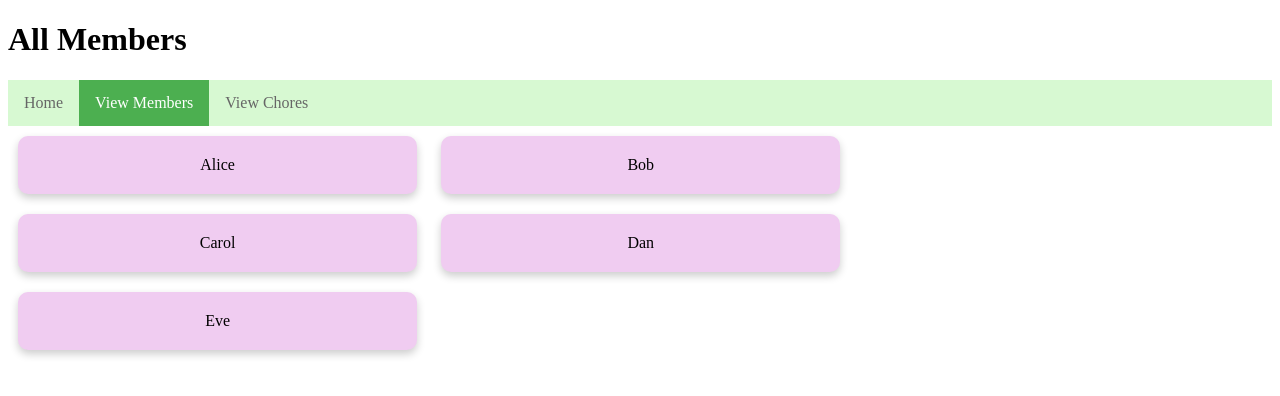
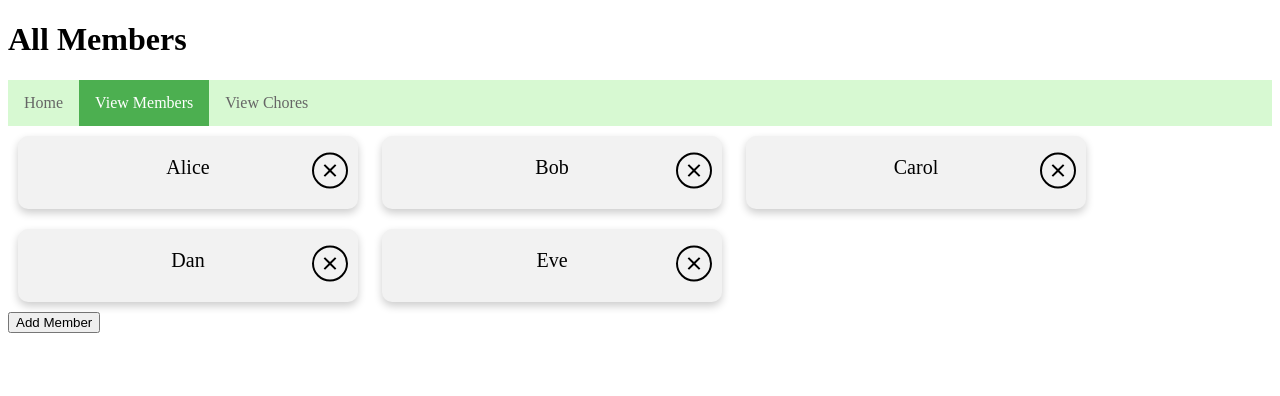
Before and after one commit to dixonjoel/chore-share, a Flask app: page /members in a window 1280 px wide. Shown: the top 396 px of the page. Run offline with Flask 3, Linux system fonts and the light colour scheme; data comes from the database, SQL or seed files in the repository.

Commit message:
Add functionality for adding and deleting members

```diff
--- a/source/app.py
+++ b/source/app.py
@@ -33,8 +33,7 @@ def add_chore():
         chore = Chore(name=name)
         db.session.add(chore)
         db.session.commit()
-        theurl = url_for('show_chores')
-        return redirect(theurl)
+        return redirect(url_for('show_chores'))
     else:
         return render_template('add_chore.html')
 
@@ -45,6 +44,25 @@ def delete_chore(chore_id):
         db.session.delete(chore)
         db.session.commit()
     return redirect(url_for('show_chores'))
+
+@app.route('/members/add', methods=['GET', 'POST'])
+def add_member():
+    if request.method == 'POST':
+        name = request.form['name']
+        member = Member(name=name)
+        db.session.add(member)
+        db.session.commit()
+        return redirect(url_for('show_members'))
+    else:
+        return render_template('add_member.html')
+
+@app.route('/members/delete/<int:member_id>', methods=['POST'])
+def delete_member(member_id):
+    member = Member.query.get(member_id)
+    if member_id:
+        db.session.delete(member)
+        db.session.commit()
+    return redirect(url_for('show_members'))
 
 def _initialize_fake_members(db):
     db.session.add(Member(name='Alice'))
--- a/source/static/style.css
+++ b/source/static/style.css
@@ -62,6 +62,26 @@ nav li.active a {
     margin-bottom: 10px; /* add some spacing */
 }
 
+.member-card {
+    background-color: #f2f2f2; /* light gray background */
+    border-radius: 10px; /* rounded edges */
+    box-shadow: 0 4px 8px 0 rgba(0, 0, 0, 0.2); /* shadow effect */
+    padding: 20px;
+    margin: 10px;
+    width: calc(30% - 20px); /* max of 3 members per row */
+    display: inline-block;
+    vertical-align: middle; /* center the card vertically */
+    text-align: center; /* center the text */
+    max-width: 300px; /* add a maximum width */
+    min-width: 200px; /* add a minimum width */
+    position: relative; /* set the position to relative */
+}
+
+.member-name {
+    font-size: 20px; /* increase the font size */
+    margin-bottom: 10px; /* add some spacing */
+}
+
 .delete-button {
     background-color: transparent;
     border: none;
--- a/source/templates/index.html
+++ b/source/templates/index.html
@@ -5,7 +5,8 @@
     <title>My App</title>
 </head>
 <body>
-    <h1>Welcome to My App</h1>
+    <h1>Chore Share App</h1>
+    <h2>Let's Be Fair!</h2>
     {% include 'nav.html' %}
 </body>
 </html>
--- a/source/templates/members.html
+++ b/source/templates/members.html
@@ -9,8 +9,18 @@
     {% include 'nav.html' %}
     <div>
         {% for member in members %}
-            <div class="member-card">{{ member.name }}</div>
+        <div class="member-card">
+            <div class="member-name">{{ member.name }}</div>
+            <form method="POST" action="{{ url_for('delete_member', member_id=member.id) }}">
+                <button type="submit" class="delete-button">
+                    <svg viewBox="0 0 24 24" class="delete-icon">
+                        <path fill="currentColor" d="M12 10.586l4.95-4.95 1.414 1.414-4.95 4.95 4.95 4.95-1.414 1.414-4.95-4.95-4.95 4.95-1.414-1.414 4.95-4.95-4.95-4.95 1.414-1.414z"></path>
+                    </svg>
+                </button>
+            </form>
+        </div>
         {% endfor %}
     </div>
+    <button onclick="window.location.href='/members/add'">Add Member</button>
 </body>
 </html>
```
Also changed, not shown: source/templates/add_member.html (added, +25 -0 lines).
